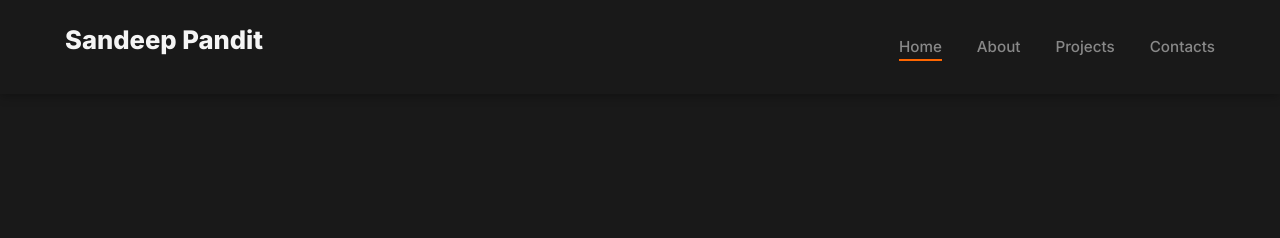
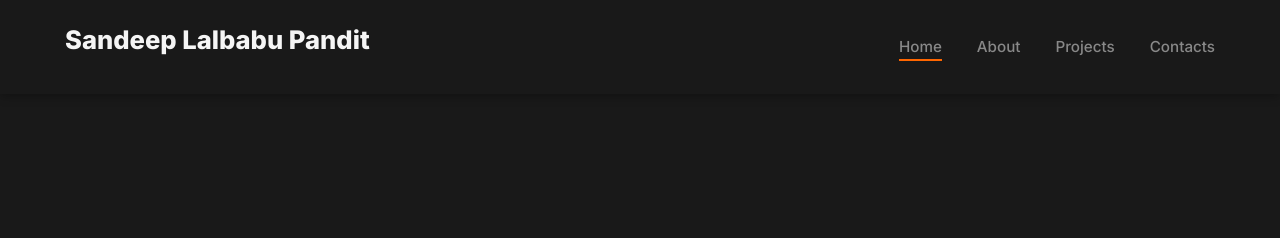
Before and after one commit to sandip89600/Sandeep-Pandit-Portfolio, a plain HTML site: page index.html in a window 1280 px wide. Shown: the top 238 px of the page. Drawn offline with Linux system fonts and the light colour scheme.

Commit message:
Update index.html

```diff
--- a/index.html
+++ b/index.html
@@ -4,7 +4,7 @@
     <meta charset="UTF-8">
     <meta name="viewport" content="width=device-width, initial-scale=1.0">
     <link rel="shortcut icon" href="favicon-16x16.png" type="image/x-icon">
-    <title>Sandeep Pandit - Full Stack Web Developer</title>
+    <title>Sandeep Lalbabu Pandit - Full Stack Web Developer</title>
     <link rel="stylesheet" href="style.css">
     <link rel="stylesheet" href="https://cdnjs.cloudflare.com/ajax/libs/font-awesome/6.0.0-beta3/css/all.min.css">
     <link href="https://fonts.googleapis.com/css2?family=Inter:wght@300;400;500;600;700;800;900&display=swap" rel="stylesheet">
@@ -12,7 +12,7 @@
 <body>
     <header class="navbar">
         <div class="container nav-container">
-            <h1 class="logo">Sandeep Pandit</h1>
+            <h1 class="logo">Sandeep Lalbabu Pandit</h1>
             <nav>
                 <ul>
                     <li><a href="#hero">Home</a></li>
```
